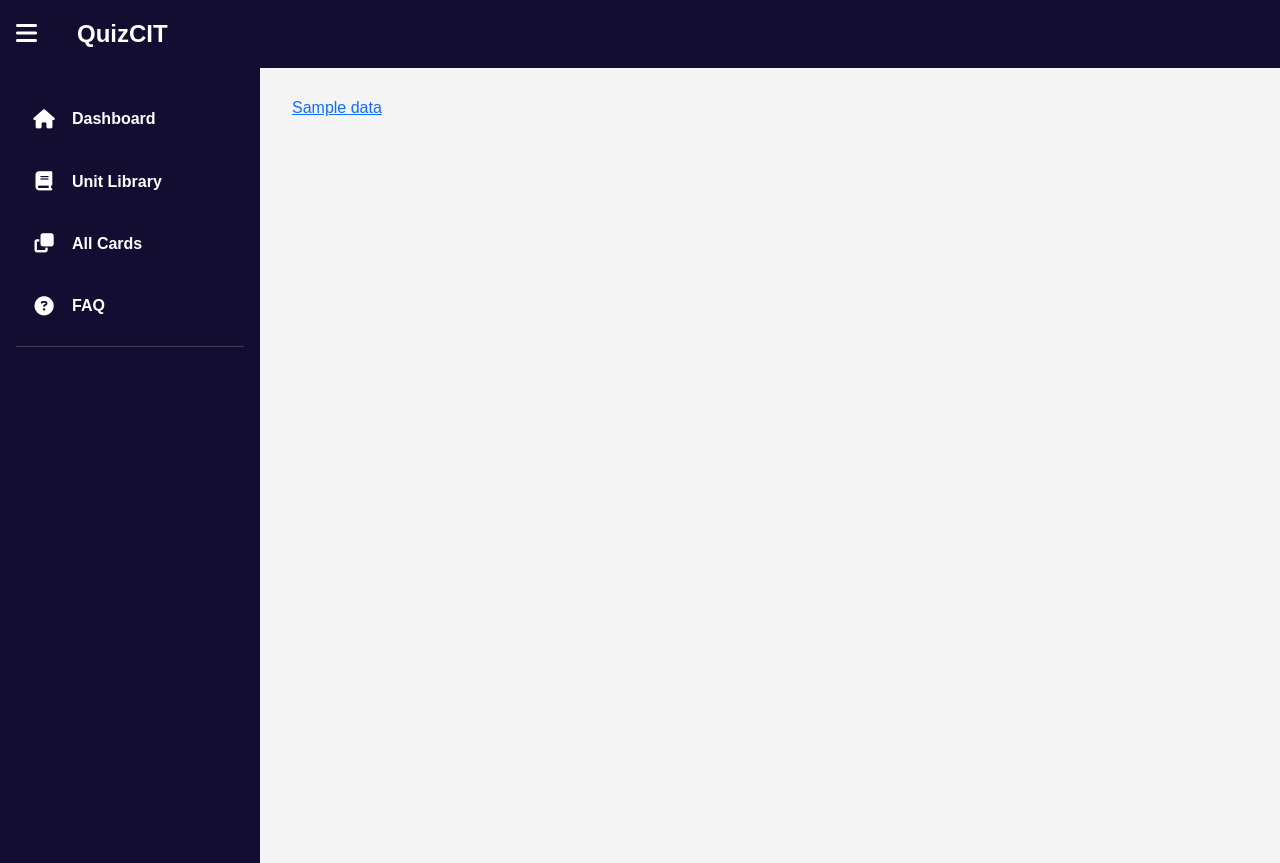
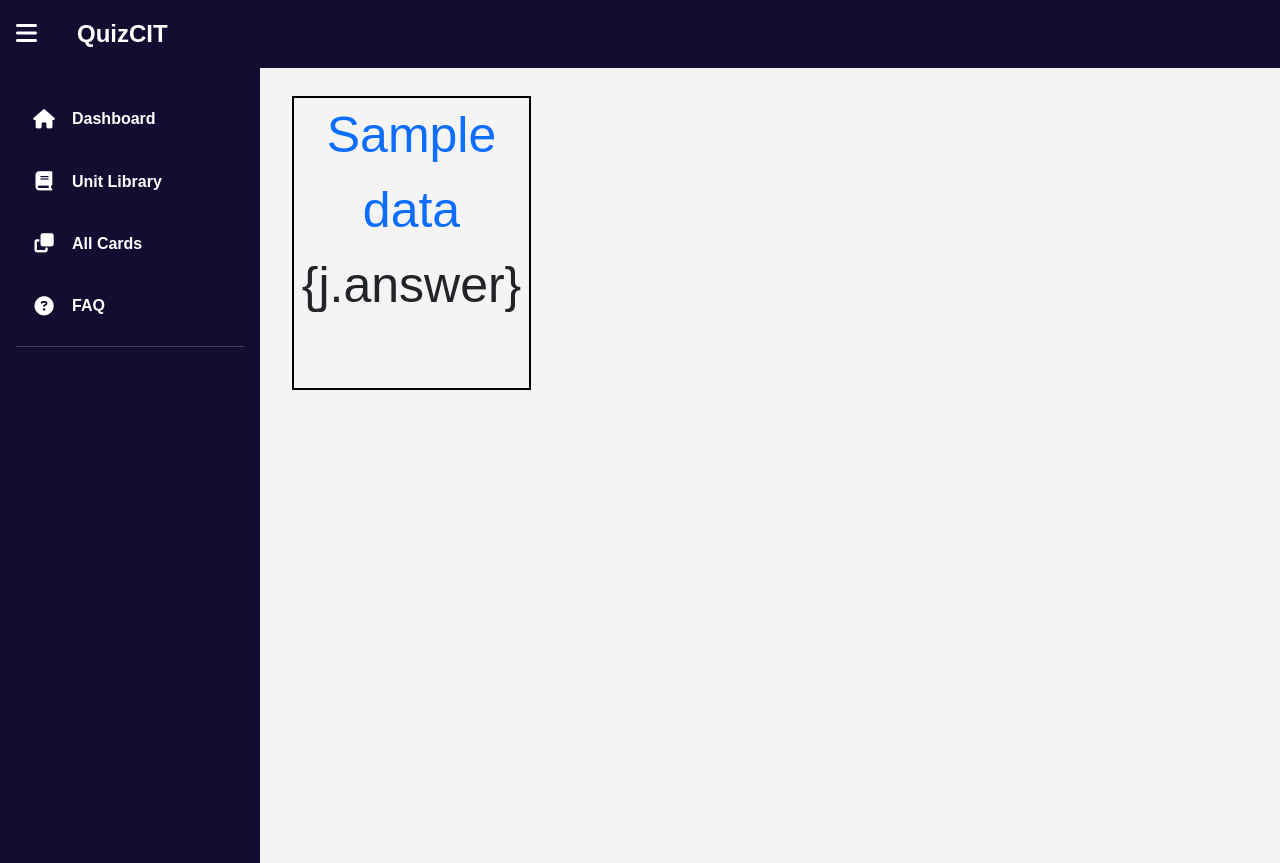
Before and after one commit to JChacon2001/CIT-PROJECT, a Flask app: template templates/alldecks.html in a window 1280 px wide. Shown: the top 863 px of the page. Run offline with Flask 3, Linux system fonts and the light colour scheme; the template is opened without the code that fills it: most values are stand-ins (such as "Sample title", 1, 10 or a date in 2020); some web fonts are replaced.

Commit message:
some styling and route fixes

```diff
--- a/static/style.css
+++ b/static/style.css
@@ -346,7 +346,50 @@
   height: 100vh;
 }
 
+
+
+/* styles created from user */
 .tempcard {
   border: 2px solid black;
   height: 100px;
 }
+
+.tempcard p{
+  transform: translateX(50%) translateY(50%);
+
+}
+
+.flipped{
+  color:red
+}
+
+.flipped .ans{
+  display:none
+}
+
+.unflip{
+  color:blue;
+
+}
+
+.unflip .ques{
+  display:none
+}
+
+.deck{
+  border:2px solid black;
+  width:25%;
+  height:40%;
+  font-size: 50px;
+  text-align: center;
+}
+
+.deck a{
+  text-decoration: none;
+}
+
+.deck:hover{
+  background-color: #120d311a;
+  transition: ease-in-out .15s;
+  transform:scale(1.04);
+}
--- a/templates/alldecks.html
+++ b/templates/alldecks.html
@@ -2,8 +2,13 @@
 
 {% block content %}
     {% for i in data %}
-    <div>
+    <div class="deck">
        <a href="{{ url_for('html.deckcont', id=i.id)}}"> {{i.name}}</a>
+       <div class="preview">
+            {% for j in data.cards %}
+                <p>{j.answer}</p>
+            {% endfor %}
+       </div>
     </div>
 
     {% endfor %}
```
Also changed, not shown: instance/database.db.
